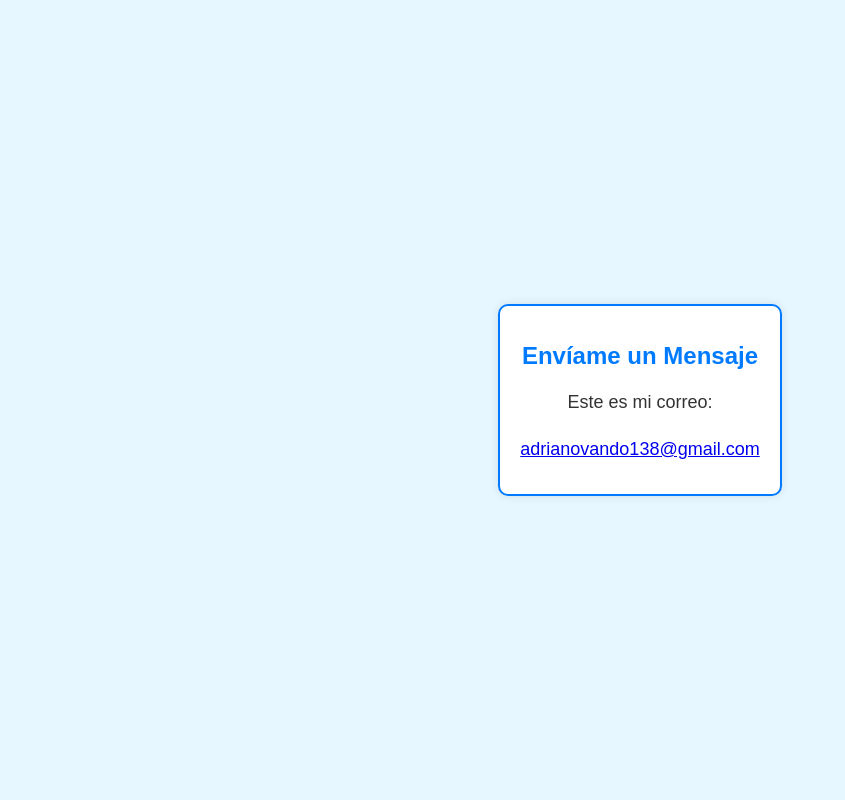
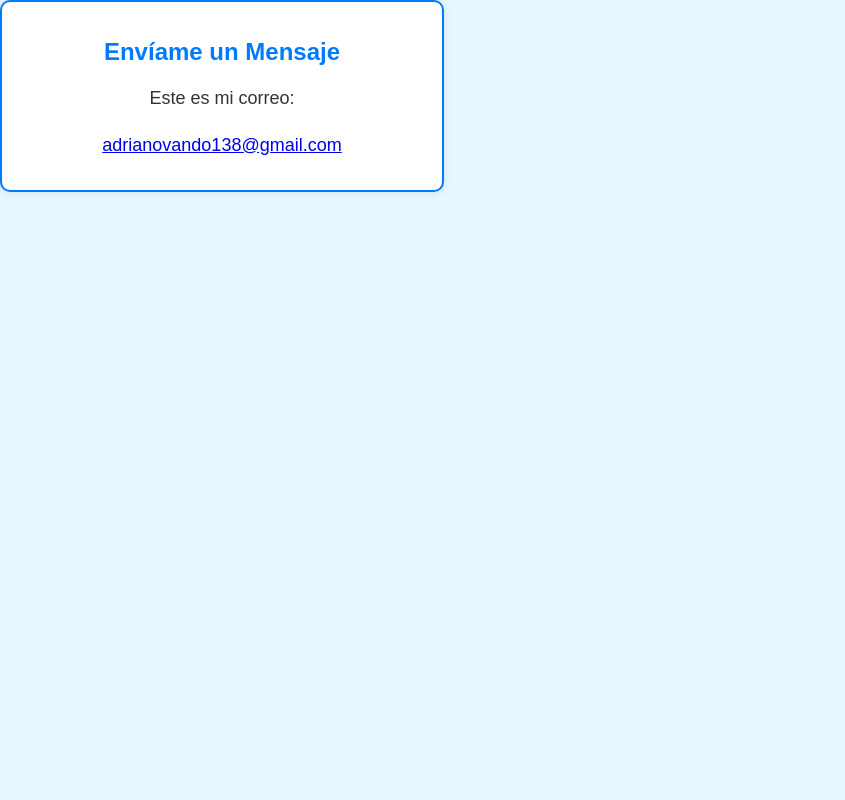
Before and after one commit to adrianOvando/DesarrollowebJAO, a PHP site: page /Mensaje.html in a window 1280 px wide. Shown: the whole page, without its empty margins (0-845 px from the left). Run offline with PHP 8.4, Linux system fonts and the light colour scheme.

Commit message:
trabajo en clases

```diff
--- a/tareas/tarea2/styles.css
+++ b/tareas/tarea2/styles.css
@@ -4,7 +4,6 @@ body {
     color: #333333; /* Color del texto */
     margin: 0; /* Elimina el margen por defecto del navegador */
     padding: 0; /* Elimina el relleno por defecto del navegador */
-    display: flex; /* Flexbox para centrar el contenido */
     justify-content: center; /* Centra horizontalmente */
     align-items: center; /* Centra verticalmente */
     height: 100vh; /* Altura de la ventana completa */
```
